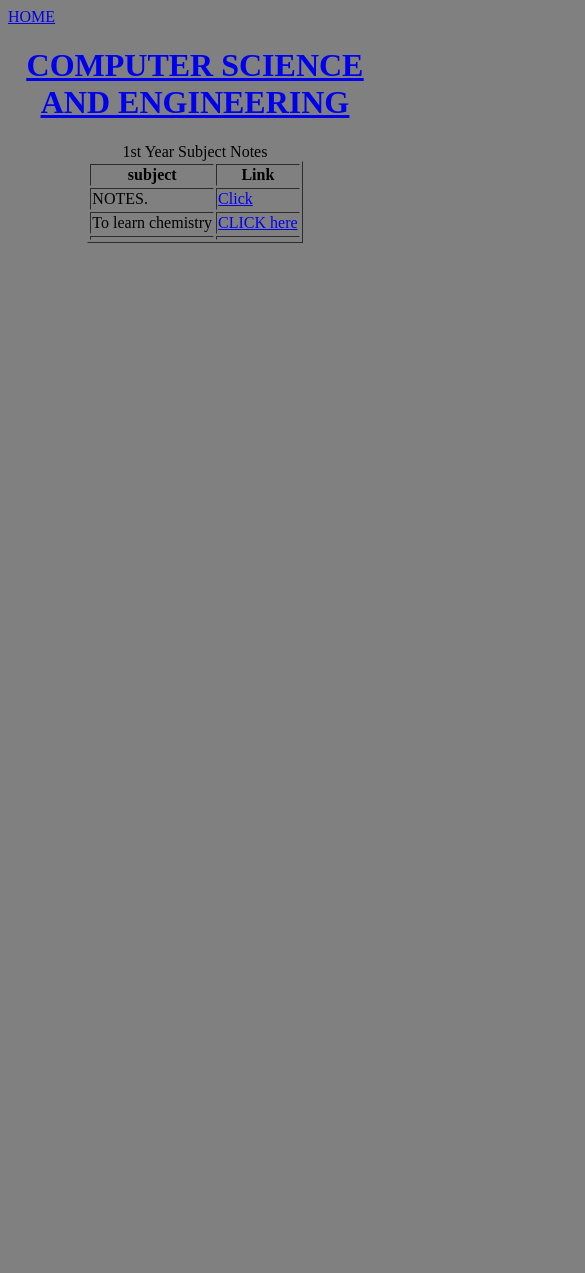
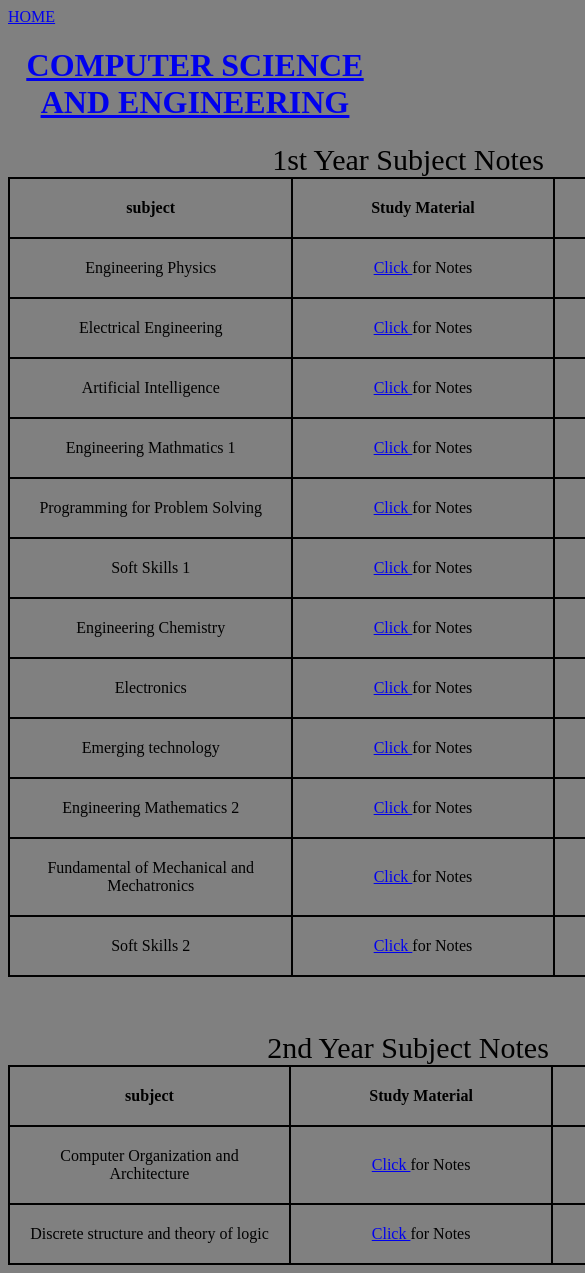
Before and after one commit to SurajSingh2002/studymaterial.aktu, a plain HTML site: page subjects.html in a window 390 px wide. Shown: the top 1273 px of the page, 585 px wide, since content can reach past the window. Before the commit the page ends 844 px from the top, so only its background shows below. Drawn offline with Linux system fonts and the light colour scheme.

Commit message:
new changes

```diff
--- /dev/null
+++ b/contact.html
@@ -0,0 +1,103 @@
+<!DOCTYPE html>
+<html lang="en">
+
+<head>
+    <meta charset="UTF-8">
+    <meta http-equiv="X-UA-Compatible" content="IE=edge">
+    <meta name="viewport" content="width=device-width, initial-scale=1.0">
+    <title>Suraj Singh - Web Developer, Programmer</title>
+    <style>
+        .contactform{
+    padding: 0 34px;
+    /* padding-top: 144px; */
+    font-family: 'Fira Sans', sans-serif;
+    margin: 88px;
+
+}
+
+.contactform h1{
+    font-family: 'Source Code Pro', monospace;
+    /* padding: 12px 0;  */
+}
+
+.contactform form div{
+    padding: 10px 0;
+    display: flex;
+    flex-direction: column;
+}
+
+.contactform form div input{
+    /* width: 26vw; */
+    border-radius: 5px;
+    margin: 6px 0 0 0;
+    padding: 3px;
+}
+
+.contactform form {
+    margin: 0 40px;
+}
+
+
+#emailHelp{
+    font-size: 11px;
+    color: midnightblue;
+    margin: 0 5px;
+    padding: 3px 0 0 0;
+}
+
+#form-check{
+    flex-direction: row;
+}
+
+#form-check input{
+    width: 24px;
+    margin: 3px 0;
+}
+    </style>
+</head>
+
+<body>
+    <div class="container">
+
+        <div class="main">
+            <div class="hamburger">
+                <img class="ham" src="ham.png" alt="" width="28">
+                <img class="cross" src="cross.png" alt="" width="23">
+            </div>
+            <div class="contactform">
+                <h1>Contact me for Work/General Enquiries</h1>
+                <form action="mailto:surajsingh45908@gmail.com" method="post" >
+                    <div class="mb-3">
+                      <label for="clientname" class="form-label">Name</label>
+                      <input type="name" class="form-control" id="clientname" aria-describedby="emailHelp">
+                    </div>
+                    <div class="mb-3">
+                        <label for="clientemail" class="form-label">Email address</label>
+                        <input type="email" class="form-control" id="clientemail" aria-describedby="emailHelp">
+                        <div id="emailHelp" class="form-text">We'll never share your email with anyone else.</div>
+                    </div>
+                    <div class="mb-3">
+                      <label for="clientphone" class="form-label">Phone</label>
+                      <input type="phone" class="form-control" id="clientphone">
+                      <div id="emailHelp" class="form-text">We'll never share your phone with anyone else.</div>
+                    </div>
+                    <div class="mb-3">
+                        <label for="clientenquiry" class="form-label">Enquiry</label>
+                        <input type="enquiry" class="form-control" id="clientenquiry" aria-describedby="emailHelp">
+                    </div>
+                    <div class="mb-3" id="form-check">
+                      <input type="checkbox" class="form-check-input" id="isclient">
+                      <label class="form-check-label" for="isclient">I want to work with you on a project</label>
+                    </div>
+                    <input type="submit" value="Submit" class="btn btn-sm">
+                    <!-- <button type="submit" class="btn btn-sm">Submit</button> -->
+                  </form>
+            </div>
+        </div>
+
+    </div>
+    <script src="script.js"></script>
+
+</body>
+
+</html>
--- a/subjects.html
+++ b/subjects.html
@@ -9,30 +9,110 @@
         body {
             background-color: grey;
         }
+        table,th,td{
+          width: 800px;
+          margin: auto;
+          /* font-size: 30px; */
+          padding: 20px;
+          text-align: center;
+          border: 2px solid #000;
+          border-collapse: collapse;
+        }
+        caption{
+          font-size: 30px;
+        }
     </style>
 </head>
 <body>
     <a href="index.html">HOME</a>
     <a href="btech.html">
     <h1><center><u>COMPUTER SCIENCE AND ENGINEERING</u></center></h1></a>
-    <table border="1" class="tab3" align="center">
+    <table >
         <caption>1st Year Subject Notes</caption>
       <tr>
         <th>subject</th>
+        <th>Study Material</th>
         <th>Link</th>
       </tr>
       <tr>
-        <td>NOTES.</td>
-        <td><a href="Discrete Mathematical Structures ( PDFDrive ).pdf">Click </a></td>
+        <td> Engineering Physics  </td>
+        <td><a href="https://drive.google.com/drive/folders/1BuJ5AX5byyYJkfcXmyzaXvevlCiqWEw5?usp=sharing">Click  </a>  for Notes</td>
+        <td><a href="#">CLICK </a>  for video lectures</td>
       </tr>
       <tr>
-        <td>To learn chemistry</td>
-        <td><a href="https://youtube.com/playlist?list=PL4BETMztLJZbw5PUGSH8u4GiZOt4NG64x">CLICK here</a></td>
+        <td>Electrical Engineering </td>
+        <td><a href="https://drive.google.com/drive/folders/17HvKdfyPsBV34-frSFgfB6CCEREj8UKw?usp=sharing">Click  </a>  for Notes</td>
+        <td><a href="https://youtube.com/playlist?list=PL5l98YBJn6T4GDQ3e_IMO3RVpMOTPtef3">CLICK </a>  for video lectures</td>
       </tr>
       <tr>
-        <td></td>
-        <td></td>
+        <td> Artificial Intelligence  </td>
+        <td><a href="https://drive.google.com/drive/folders/1B0UNIgnEKDqjyR-ZLcPy8qiLcTfWt4bF?usp=sharing">Click  </a>  for Notes</td>
+        <td><a href="#">CLICK </a>  for video lectures</td>
+      </tr>
+      <tr>
+        <td> Engineering Mathmatics 1  </td>
+        <td><a href="https://drive.google.com/drive/folders/1B-fVTX--truCWIYbX7a_1Cflsmi5KWZa?usp=sharing">Click  </a>  for Notes</td>
+        <td><a href="https://youtube.com/playlist?list=PLATr6JN15rug529my3DzkAW5soJJGtJ9d">CLICK </a>  for video lectures</td>
+      </tr>
+      <tr>
+        <td> Programming for Problem Solving </td>
+        <td><a href="https://drive.google.com/drive/folders/1C-PyyA_KNqDCK5KehIecvZnEhGc44SFp?usp=sharing">Click  </a>  for Notes</td>
+        <td><a href="https://www.youtube.com/@ccodingbygunjansaxena1424/videos">CLICK </a>  for video lectures</td>
+      </tr>
+      <tr>
+        <td> Soft Skills 1 </td>
+        <td><a href="https://drive.google.com/drive/folders/1DDuvdRB2CNzGOazGQD_TPEGjMywxbbPs?usp=share_link">Click  </a>  for Notes</td>
+        <td><a href="#">CLICK </a>  for video lectures</td>
+      </tr>
+      <tr>
+        <td> Engineering Chemistry </td>
+        <td><a href="https://drive.google.com/drive/folders/10w0PO-akTcxsQt3tXWk-vyyqvy7xdou6?usp=sharing">Click  </a>  for Notes</td>
+        <td><a href="https://www.youtube.com/@dr.nishasingh">CLICK </a>  for video lectures</td>
+      </tr>
+      <tr>
+        <td> Electronics </td>
+        <td><a href="https://drive.google.com/drive/folders/10ykRnFnH7hfvioZKpurrUKJoWtq3o38Q?usp=sharing">Click  </a>  for Notes</td>
+        <td><a href="https://www.youtube.com/@sugandhgupta5113">CLICK </a>  for video lectures</td>
+      </tr>
+      <tr>
+        <td> Emerging technology </td>
+        <td><a href="https://drive.google.com/drive/folders/1117Z_VvfBSzlMbw1KLZ3EOGTLQJLD53t?usp=sharing">Click  </a>  for Notes</td>
+        <td><a href="#">CLICK </a>  for video lectures</td>
+      </tr>
+      <tr>
+        <td> Engineering Mathematics 2 </td>
+        <td><a href="https://drive.google.com/drive/folders/10vI4B4M3GSHQivGYktC8dTtxjnaCVxOe?usp=sharing">Click  </a>  for Notes</td>
+        <td><a href="https://www.youtube.com/@dr.spgupta-Mclasses">CLICK </a>  for video lectures</td>
+      </tr>
+      <tr>
+        <td> Fundamental of Mechanical and Mechatronics </td>
+        <td><a href="https://drive.google.com/drive/folders/110ARUuEZomDVDi5-UkD62vNga-tLZoiB?usp=sharing">Click  </a>  for Notes</td>
+        <td><a href="#">CLICK </a>  for video lectures</td>
+      </tr>
+      <tr>
+        <td> Soft Skills 2 </td>
+        <td><a href="https://drive.google.com/drive/folders/118EWpQ1LZ_n8luQPpyWx7wOohVDUU40i?usp=sharing">Click  </a>  for Notes</td>
+        <td><a href="#">CLICK </a>  for video lectures</td>
       </tr>
     </table>
+    <br><br><br>
+    <table>
+      <caption>2nd Year Subject Notes</caption>
+      <tr>
+        <th>subject</th>
+        <th>Study Material</th>
+        <th>Link</th>
+      </tr>
+      <tr>
+        <td> Computer Organization and Architecture  </td>
+        <td><a href="Computer System Architecture-Morris Mano third edition ( PDFDrive ).pdf">Click  </a>  for Notes</td>
+        <td><a href="https://youtube.com/playlist?list=PLY2EaYv57MAuCGnx1fw-a_f9-oLT_HpqK">CLICK </a>  for video lectures</td>
+      </tr>
+      <tr>
+        <td> Discrete structure and theory of logic  </td>
+        <td><a href="Discrete Mathematical Structures ( PDFDrive ).pdf">Click  </a>  for Notes</td>
+        <td><a href="#">CLICK </a>  for video lectures</td>
+      </tr>
+  </table>
 </body>
 </html>
```
Also changed, not shown: index.html (+4 -4 lines), about.html (added), 1 other file.
